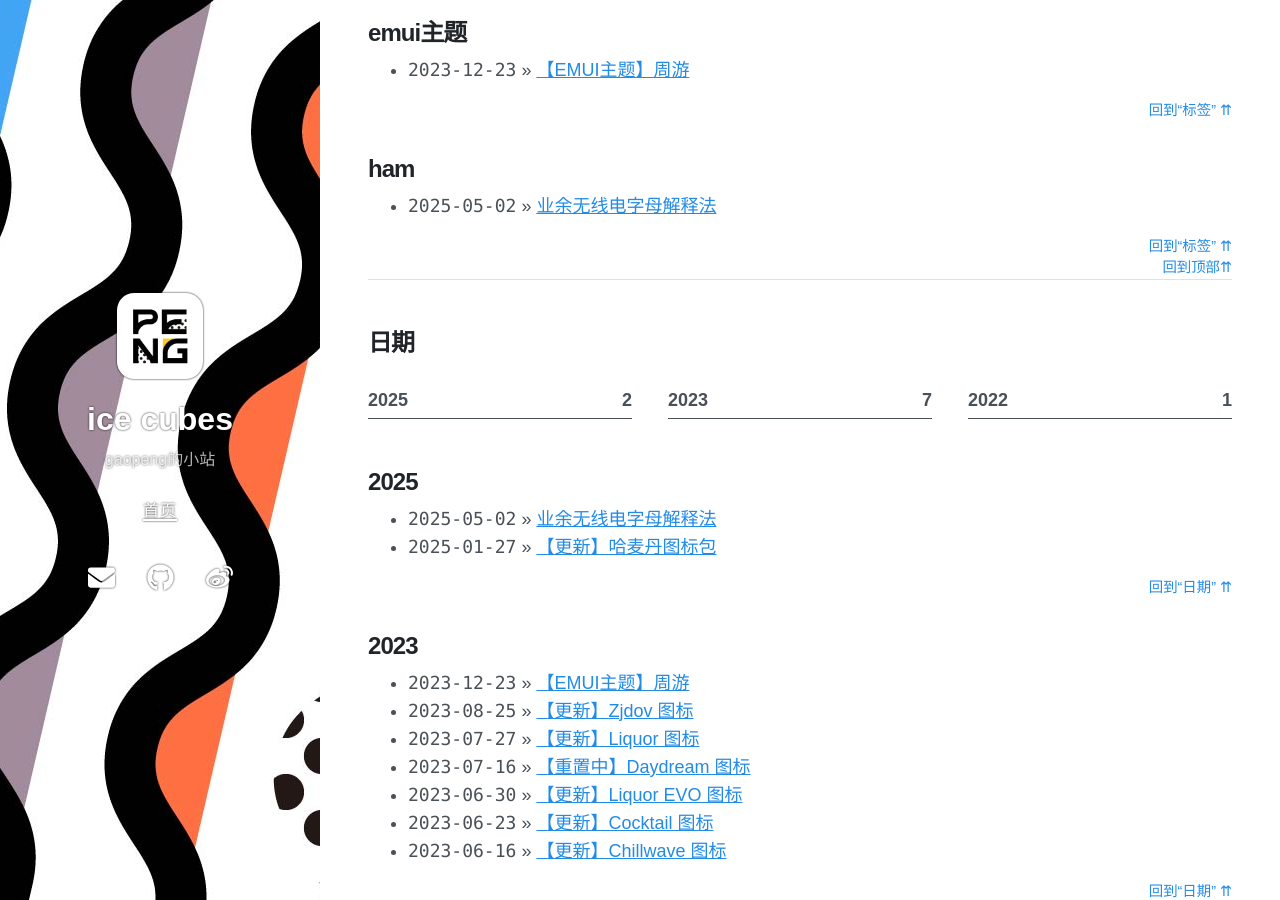
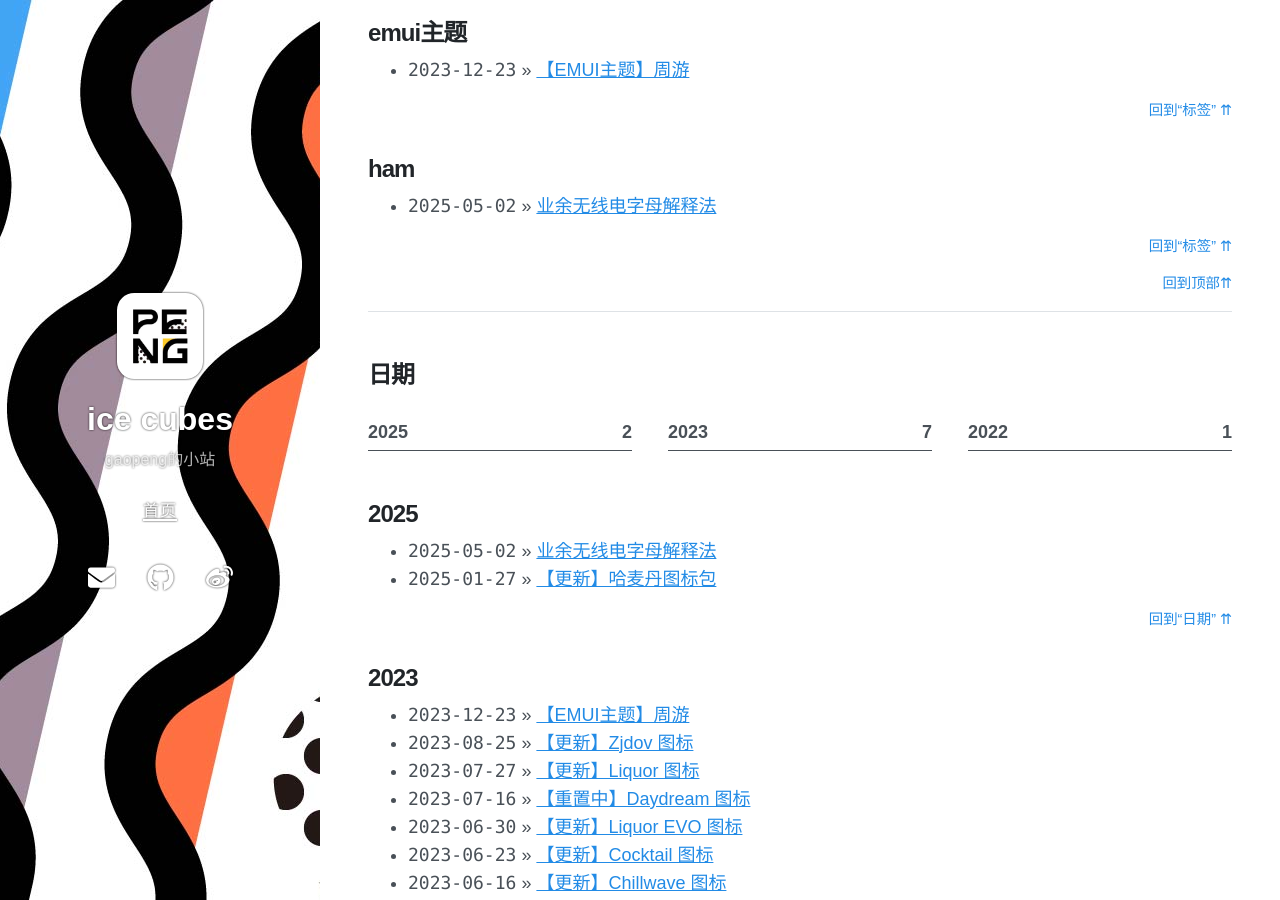
Before and after one commit to gaopengk/gaopengk.github.io, a Jekyll site: the page built from tags.md, in a window 1280 px wide and 900 px high, scrolled down 719 px. Built offline with Jekyll 4.4.1, drawn with Linux system fonts in a browser that asks for light colours; nearby versions of some CDN libraries.

Commit message:
Update archive-taxonomies.html

```diff
--- a/_layouts/archive-taxonomies.html
+++ b/_layouts/archive-taxonomies.html
@@ -73,11 +73,11 @@ layout: default
           </li>
         {%- endfor -%}
       </ul>
-      <a href="#tags" onclick="backToTop()" class="back-to-top">回到“标签” &#8648;</a>
+      <p><a href="#tags" onclick="backToTop()" class="back-to-top">回到“标签” &#8648;</a></p>
     {%- endif -%}
   {%- endfor -%}
 {%- endfor -%}
-<a href="#" onclick="backToTop()" class="back-to-top">回到顶部&#8648;</a>
+<p><a href="#" onclick="backToTop()" class="back-to-top">回到顶部&#8648;</a></p>
   </section>
       <section class="post-entry">
 <!-- dates -->
```
